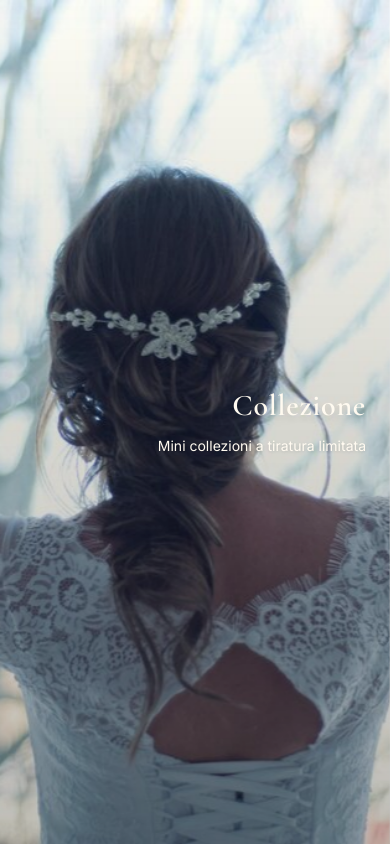
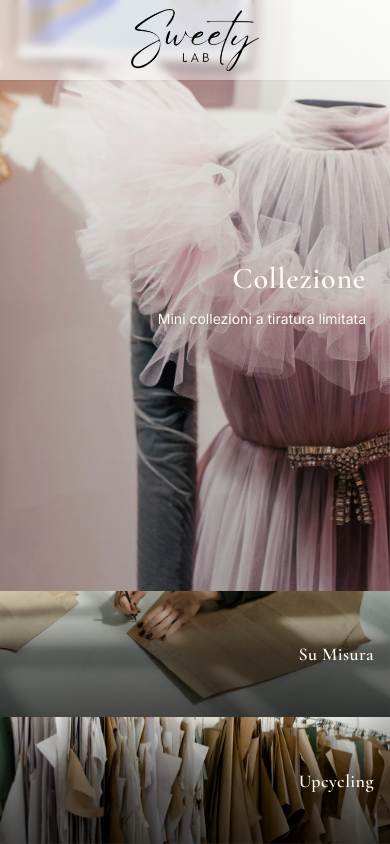
Before and after one commit to giofast83/SourceSweetyLab, a React (Vite) app: page /landing in a window 390 px wide. Built offline with nearby package versions, Linux system fonts and the light colour scheme; no server answers.

Commit message:
Landing/mobile: aumenta altezza della sezione chiusa in alto (Collezione) a 20vh quando un’altra sezione è attiva; sezione attiva resta a 70vh; l’altra chiusa a 10vh. Desktop invariato.

```diff
--- a/src/index.css
+++ b/src/index.css
@@ -14,6 +14,20 @@
 }
 
 @layer utilities {
+  /* Fade-in del logo top-center */
+  @keyframes logo-fade-in {
+    0% {
+      opacity: 0;
+      transform: translateY(-8px);
+    }
+    100% {
+      opacity: 1;
+      transform: translateY(0);
+    }
+  }
+  .logo-fade-in {
+    animation: logo-fade-in 600ms ease-out both;
+  }
   @keyframes slideInFromTop {
     0% {
       opacity: 0;
--- a/src/pages/Landing.tsx
+++ b/src/pages/Landing.tsx
@@ -1,7 +1,8 @@
 import { useEffect, useRef, useState, type MutableRefObject } from 'react';
-import imgCollezione from '../assets/chi-siamo-1024.jpg';
-import imgSuMisura from '../assets/tessuti-pregiati-1024.jpg';
-import imgUpcycling from '../assets/atelier-in-azione-1024.jpg';
+import imgCollezione from '../assets/creazione-08-1024.jpg';
+import imgSuMisura from '../assets/atelier-in-azione-1024.jpg';
+import imgUpcycling from '../assets/tessuti-pregiati-1024.jpg';
+import LogoSweetyLab from '../assets/Logo_SweetyLab.png';
 
 type PanelKey = 'collezione' | 'suMisura' | 'upcycling';
 
@@ -9,6 +10,7 @@ export default function Landing() {
   // Active panel: default to 'collezione'
   const [active, setActive] = useState<PanelKey>('collezione');
   const [isDesktop, setIsDesktop] = useState<boolean>(true);
+  const [showLogo, setShowLogo] = useState<boolean>(false);
 
   const collezioneRef = useRef<HTMLElement | null>(null);
   const suMisuraRef = useRef<HTMLElement | null>(null);
@@ -19,7 +21,11 @@ export default function Landing() {
     const update = () => setIsDesktop(mql.matches);
     update();
     mql.addEventListener('change', update);
-    return () => mql.removeEventListener('change', update);
+    const t = setTimeout(() => setShowLogo(true), 50);
+    return () => {
+      mql.removeEventListener('change', update);
+      clearTimeout(t);
+    };
   }, []);
 
   const basisFor = (panel: PanelKey): string => {
@@ -33,18 +39,27 @@ export default function Landing() {
     return '10%';
   };
 
+  // Mobile heights to replicate desktop effect in vertical layout
+  const heightFor = (panel: PanelKey): string => {
+    // Mobile: layout verticale con overlay della barra sopra le immagini
+    // Stato iniziale: Collezione 70vh, altre 15vh
+    if (active === 'collezione') {
+      if (panel === 'collezione') return '70vh';
+      return '15vh';
+    }
+    // Stato attivo (Su Misura o Upcycling):
+    // sezione attiva 70vh, Collezione chiusa ma più alta in alto (20vh), altra chiusa 10vh
+    if (active === panel) return '70vh';
+    if (panel === 'collezione') return '20vh';
+    return '10vh';
+  };
+
+  // Logo sempre nero, monocromatico
+  const logoFilter = 'saturate(0) brightness(0)';
+
   const handleClick = (panel: PanelKey) => {
     setActive(panel);
-    // On mobile, scroll to the tapped panel to show it fullscreen
-    if (!isDesktop) {
-      const target =
-        panel === 'collezione'
-          ? collezioneRef.current
-          : panel === 'suMisura'
-          ? suMisuraRef.current
-          : upcyclingRef.current;
-      target?.scrollIntoView({ behavior: 'smooth', block: 'start' });
-    }
+    // On mobile, we now expand in place using height, without scrolling
   };
 
   // Navigazione CTA rimossa su richiesta
@@ -64,10 +79,11 @@ export default function Landing() {
     return (
       <section
         ref={(el) => (sectionRef.current = el)}
-        className={`group relative h-screen overflow-hidden cursor-pointer transition-all duration-1000 ease-in-out flex-shrink-0 snap-start`}
+        className={`group relative h-screen overflow-hidden cursor-pointer transition-all duration-1000 ease-in-out flex-shrink-0`}
         style={{
           flexBasis: isDesktop ? basisFor(panel) : undefined,
-          transition: isDesktop ? 'flex-basis 1000ms ease-in-out' : undefined,
+          height: !isDesktop ? heightFor(panel) : undefined,
+          transition: isDesktop ? 'flex-basis 1000ms ease-in-out' : 'height 1000ms ease-in-out',
         }}
         onMouseEnter={() => {
           if (isDesktop) setActive(panel);
@@ -112,7 +128,7 @@ export default function Landing() {
             </div>
           </div>
         ) : (
-          isDesktop && (
+          isDesktop ? (
             <div className="pointer-events-none absolute inset-0 flex items-center justify-end pr-4 md:pr-6">
               <h2
                 className="text-3xl md:text-4xl font-semibold tracking-wide text-[#fffaf0] drop-shadow-md"
@@ -120,6 +136,10 @@ export default function Landing() {
               >
                 {title}
               </h2>
+            </div>
+          ) : (
+            <div className="pointer-events-none absolute inset-0 flex items-center justify-end pr-4">
+              <h2 className="text-lg font-semibold tracking-wide text-[#fffaf0] drop-shadow-md">{title}</h2>
             </div>
           )
         )}
@@ -131,11 +151,27 @@ export default function Landing() {
 
   return (
     <div className="w-screen h-screen overflow-hidden">
+      {/* Logo top-center fisso, minimale, con fade-in */}
+      <header className="fixed top-0 left-0 right-0 z-50 pointer-events-none">
+        {/* Barra full-width per massima leggibilità del logo */}
+        <div className={`w-full bg-gradient-to-r from-white/60 via-white/40 to-white/60 backdrop-blur-sm shadow-sm transition-opacity duration-700 ease-out ${showLogo ? 'opacity-100 logo-fade-in' : 'opacity-0'}`}>
+          <div className="flex items-center justify-center h-20 md:h-24 px-4">
+            <img
+              src={LogoSweetyLab}
+              alt="Sweety Lab — Sartoria artigianale"
+              className={`${isDesktop ? 'w-40' : 'w-32'} select-none`}
+              style={{ filter: logoFilter }}
+            />
+          </div>
+        </div>
+        {/* Heading SEO coerente, non invasivo */}
+        <h1 className="sr-only">Sweety Lab – Sartoria artigianale: Collezione, Su Misura, Upcycling</h1>
+      </header>
       {/* Pulsante di reset rimosso su richiesta */}
 
       {/* Panels container */}
       <div
-        className="flex w-full h-full md:flex-row flex-col snap-y md:snap-none snap-mandatory overflow-y-auto md:overflow-y-hidden overflow-x-hidden"
+        className="flex w-full h-full md:flex-row flex-col md:snap-none overflow-y-hidden overflow-x-hidden"
         onMouseLeave={() => {
           // Su desktop, al termine dell'hover, torna alla vista iniziale
           if (isDesktop) setActive('collezione');
```
